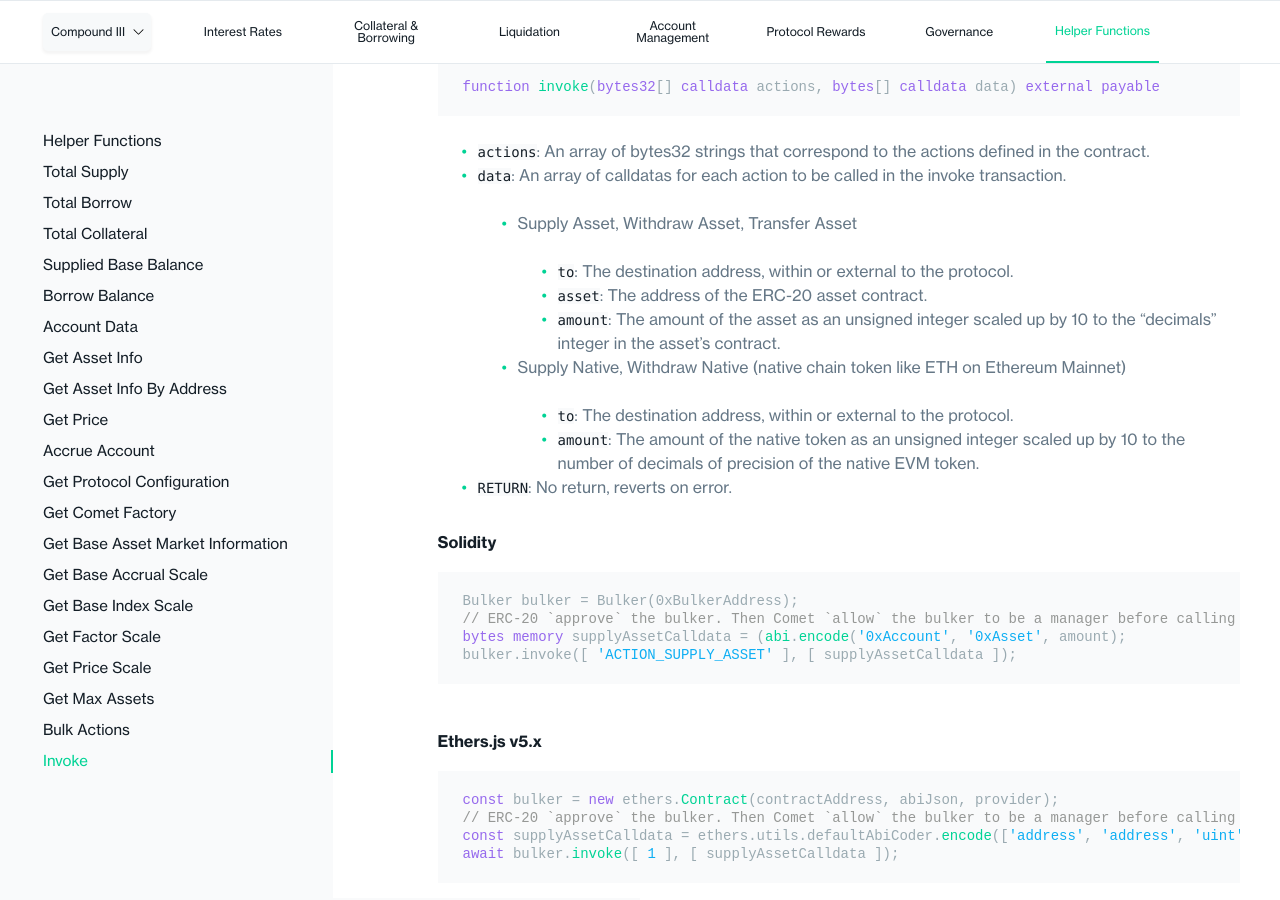
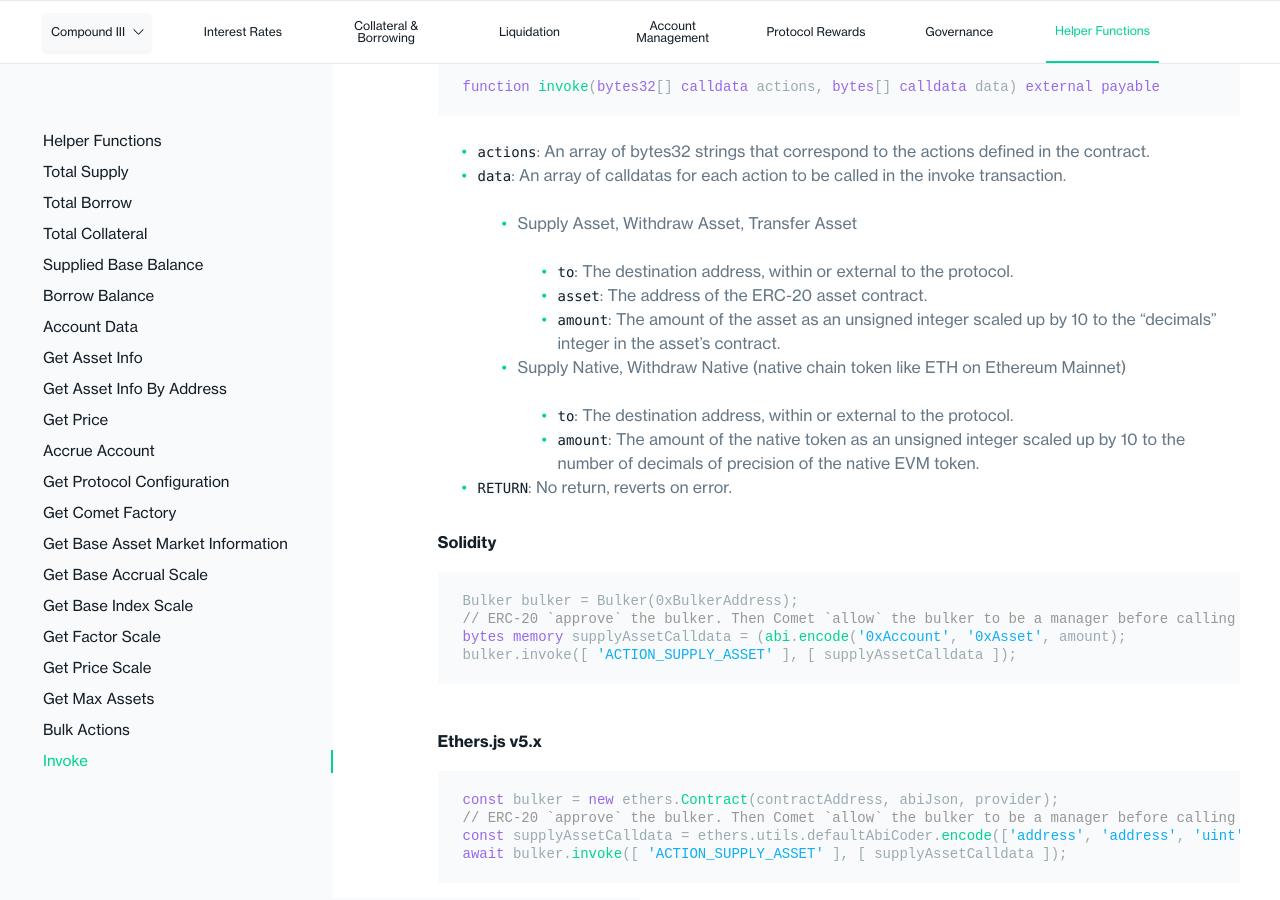
Before and after one commit to compound-finance/compound-finance.github.io, a Jekyll site: the page built from docs/pages/v3/helper-functions.md, in a window 1280 px wide and 900 px high, scrolled down 16101 px. Built offline with Jekyll 4.4.1, drawn with Linux system fonts in a browser that asks for light colours.

Commit message:
updated bulker docs

````diff
--- a/docs/pages/v3/helper-functions.md
+++ b/docs/pages/v3/helper-functions.md
@@ -695,5 +695,5 @@ bulker.invoke([ 'ACTION_SUPPLY_ASSET' ], [ supplyAssetCalldata ]);
 const bulker = new ethers.Contract(contractAddress, abiJson, provider);
 // ERC-20 `approve` the bulker. Then Comet `allow` the bulker to be a manager before calling `invoke`.
 const supplyAssetCalldata = ethers.utils.defaultAbiCoder.encode(['address', 'address', 'uint'], ['0xAccount', '0xAsset', amount]);
-await bulker.invoke([ 1 ], [ supplyAssetCalldata ]);
+await bulker.invoke([ 'ACTION_SUPPLY_ASSET' ], [ supplyAssetCalldata ]);
 ```
````
